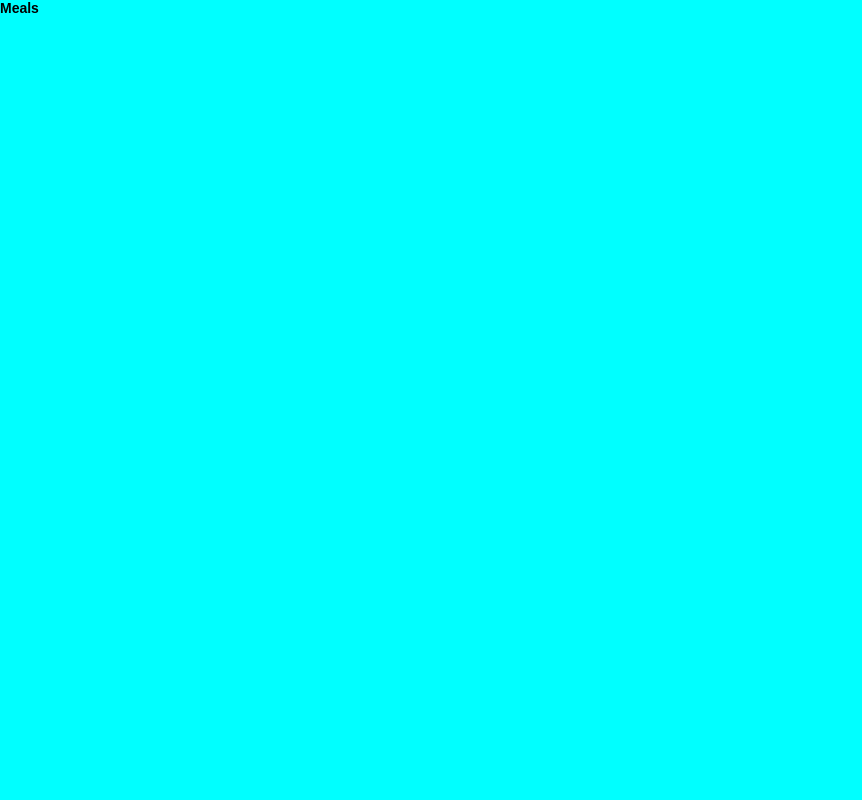
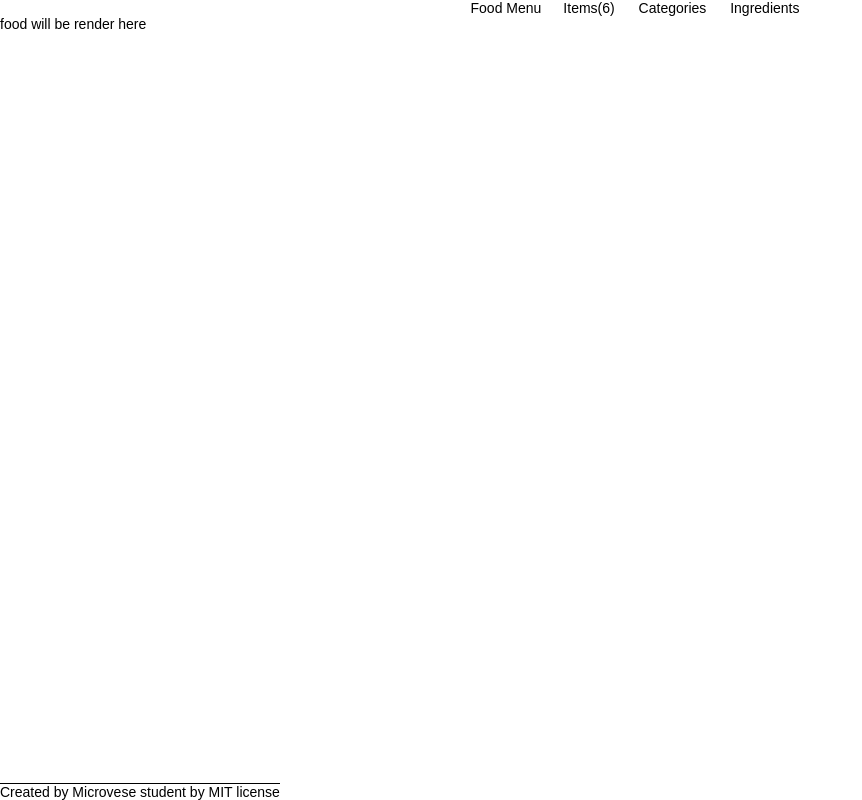
Before and after one commit to Mar12358/JavaScriptCapstone, a website built with webpack: page src/index.html in a window 1280 px wide. Shown: the whole page, without its empty margins (0-862 px from the left). Built offline with nearby package versions, Linux system fonts and the light colour scheme; a web font is replaced by a local one.

Commit message:
Add footer and header, Add style

```diff
--- a/src/index.html
+++ b/src/index.html
@@ -10,6 +10,22 @@
   <title>Document</title>
 </head>
 <body>
-  <h1>Meals</h1>
+    <nav>
+      <a>Food Menu</a>
+      <ul>
+        <li> <a> Items(6)</a></li>
+        <li><a> Categories</a></li>
+        <li> <a>Ingredients</a></li>
+      </ul>
+    </nav>
+    <section class="container">
+      <div class="food-list">
+        food will be render here
+      </div>
+    </section>
+    <footer>
+      <p>Created by Microvese student by MIT license</p>
+    </footer>
+
 </body>
 </html>
--- a/src/style.css
+++ b/src/style.css
@@ -9,6 +9,27 @@
   padding: 0;
   margin: 0;
   font-size: 14px;
-  background-color: aqua;
+  /* background-color: aqua; */
   font-family: 'MyFont', sans-serif;
 }
+nav{
+  display: flex;
+  gap: 12px;
+  flex-direction: row;
+  justify-content: center;
+}
+
+nav ul {
+  list-style-type: none;
+  text-align: center;
+}
+nav ul li {
+  display: inline;
+  margin: 10px;
+}
+footer{
+  position: fixed;
+  bottom: 0;
+  border-top: 1px solid black;
+  text-align: center;
+}
```
Also changed, not shown: src/index.js (line endings or trailing spaces).
